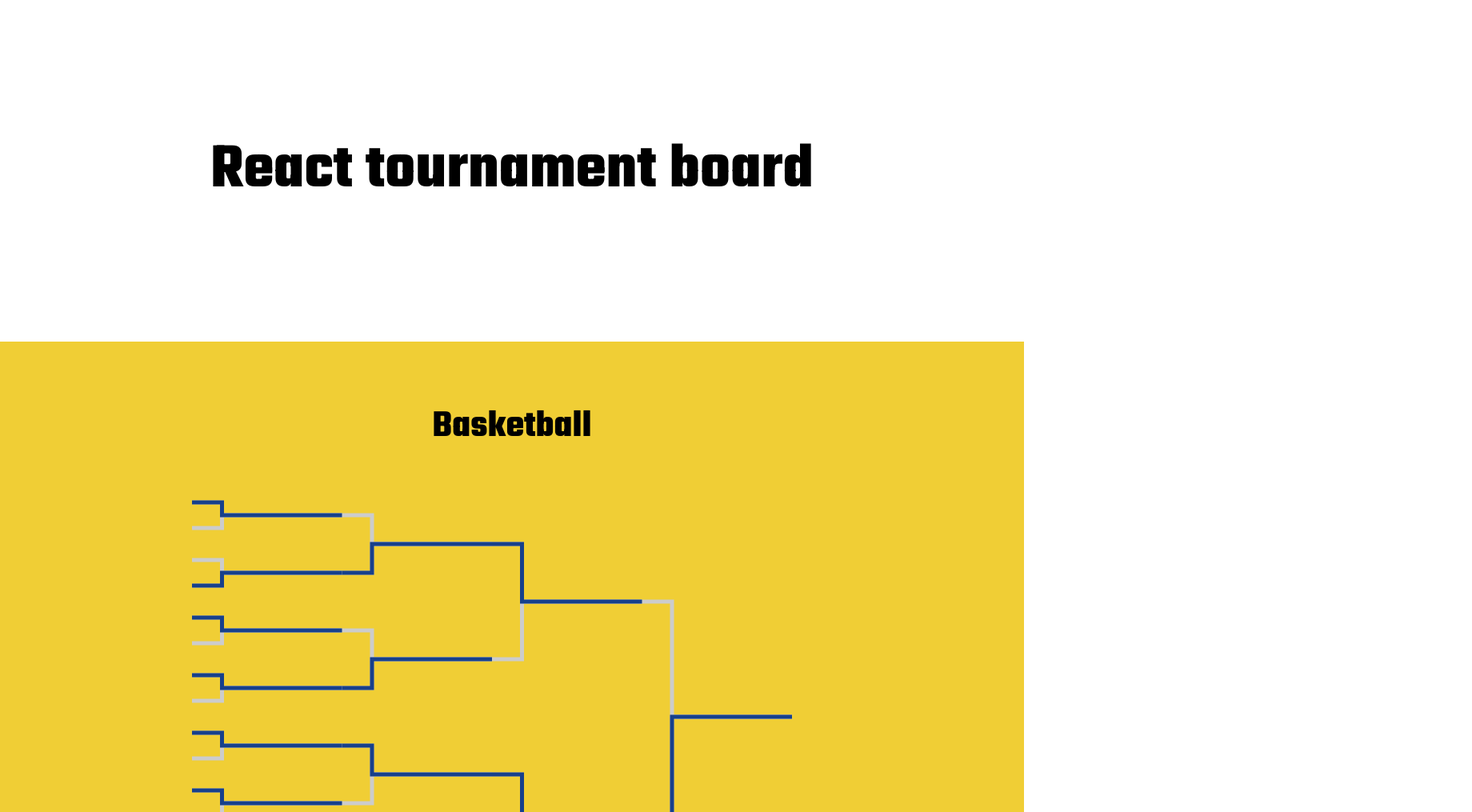
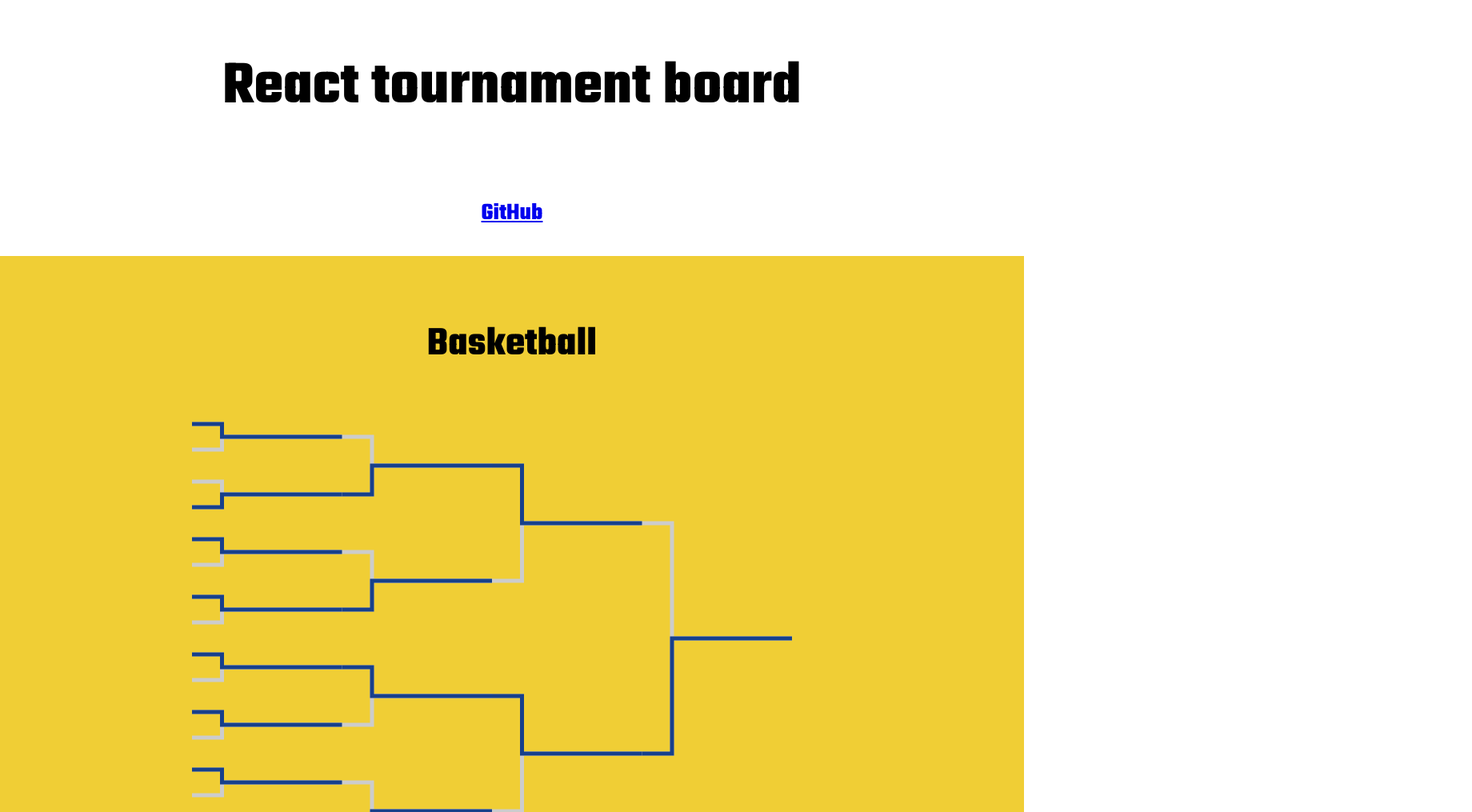
Before and after one commit to by-kitachan/react-tournament-board, a React (Vite) app: page / in a window 1280 px wide. Shown: the top 1015 px of the page at 80% size, 1840 px wide, since content can reach past the window. Built offline with nearby package versions, Linux system fonts and the light colour scheme; a web font is replaced by a local one; what @linaria/core would draw is missing.

Commit message:
chore: Adjust docs layout on SP

```diff
--- a/examples/Baseball/index.tsx
+++ b/examples/Baseball/index.tsx
@@ -15,6 +15,7 @@ const Baseball: React.VFC = () => (
     }}
   >
     <h2>Baseball</h2>
+    <div style={{ maxWidth: '100%', overflowX: 'auto' }}>
       <TournamentBoard
         competitor={competitors}
         matches={matches}
@@ -71,5 +72,6 @@ const Baseball: React.VFC = () => (
         }}
       />
     </div>
+  </div>
 );
 export default Baseball;
--- a/examples/Basketball/index.tsx
+++ b/examples/Basketball/index.tsx
@@ -15,6 +15,7 @@ const Basketball: React.VFC = () => (
     }}
   >
     <h2>Basketball</h2>
+    <div style={{ maxWidth: '100%', overflowX: 'auto' }}>
       <TournamentBoard
         competitor={competitors}
         matches={matches}
@@ -48,7 +49,7 @@ const Basketball: React.VFC = () => (
           <div
             style={{
               position: 'relative',
-            left: -50,
+              left: -38,
               width: 160,
               padding: '0 6px',
               fontSize: 16,
@@ -73,5 +74,6 @@ const Basketball: React.VFC = () => (
         }}
       />
     </div>
+  </div>
 );
 export default Basketball;
--- a/examples/Shogi/index.tsx
+++ b/examples/Shogi/index.tsx
@@ -15,6 +15,7 @@ const Shogi: React.VFC = () => (
     }}
   >
     <h2>Shogi</h2>
+    <div style={{ maxWidth: '100%', overflowX: 'auto' }}>
       <TournamentBoard
         competitor={competitors}
         matches={matches}
@@ -54,5 +55,6 @@ const Shogi: React.VFC = () => (
         }}
       />
     </div>
+  </div>
 );
 export default Shogi;
--- a/examples/SmashBros/index.tsx
+++ b/examples/SmashBros/index.tsx
@@ -15,6 +15,7 @@ const SmashBros: React.VFC = () => (
     }}
   >
     <h2>Smash Bros</h2>
+    <div style={{ maxWidth: '100%', overflowX: 'auto' }}>
       <TournamentBoard
         competitor={competitors}
         direction="vertical"
@@ -53,5 +54,6 @@ const SmashBros: React.VFC = () => (
         }}
       />
     </div>
+  </div>
 );
 export default SmashBros;
--- a/src/App.css
+++ b/src/App.css
@@ -1,38 +1,25 @@
 h1 {
-  font-size: 500%;
+  font-size: 300%;
 }
 
 h2 {
-  font-size: 300%;
+  font-size: 200%;
 }
 
 .App {
   text-align: center;
+  font-size: 1.6rem;
 }
 
-.App h1 {
-  line-height: 40vmin;
+header {
+  min-height: 40vmin;
+  display: flex;
+  flex-direction: column;
+  align-items: center;
+  justify-content: center;
 }
 
-@media (prefers-reduced-motion: no-preference) {
-  .App-logo {
-    animation: App-logo-spin infinite 20s linear;
-  }
+.tournament-container {
+  max-width: 100%;
+  overflow-x: auto;
 }
-
-.App-link {
-  color: #61dafb;
-}
-
-@keyframes App-logo-spin {
-  from {
-    transform: rotate(0deg);
-  }
-  to {
-    transform: rotate(360deg);
-  }
-}
-
-button {
-  font-size: calc(10px + 2vmin);
-}
--- a/src/App.tsx
+++ b/src/App.tsx
@@ -9,7 +9,16 @@ import SmashBros from '../examples/SmashBros';
 function App() {
   return (
     <div className="App">
-      <h1>React tournament board</h1>
+      <header>
+        <h1>React tournament board</h1>
+        <a
+          href="https://github.com/spring-raining/react-tournament-board"
+          target="_blank"
+          rel="noreferrer noopener"
+        >
+          <h3>GitHub</h3>
+        </a>
+      </header>
       <Basketball />
       <Baseball />
       <Shogi />
```
Lines whose indentation alone changed are shown as unchanged.
